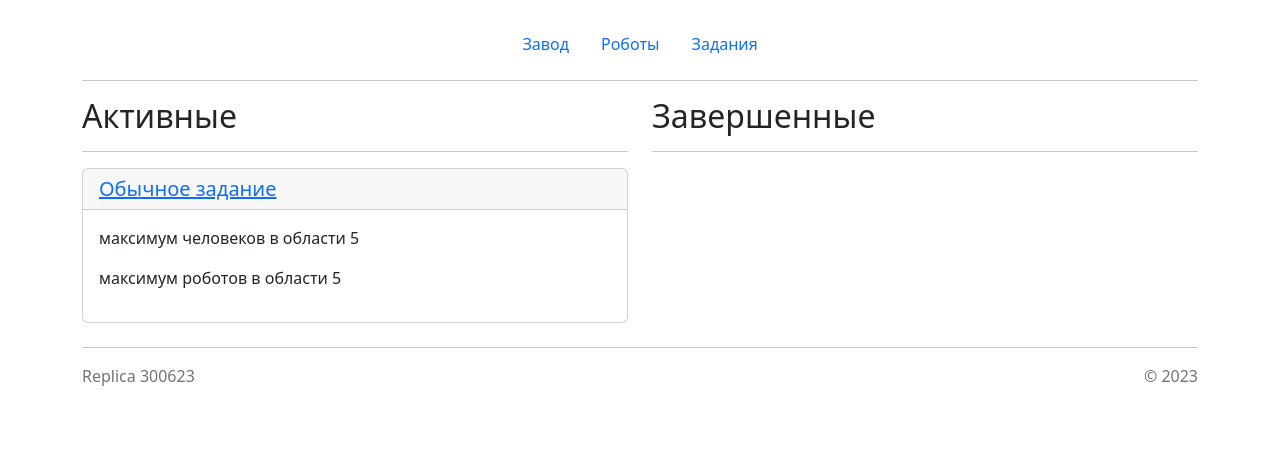
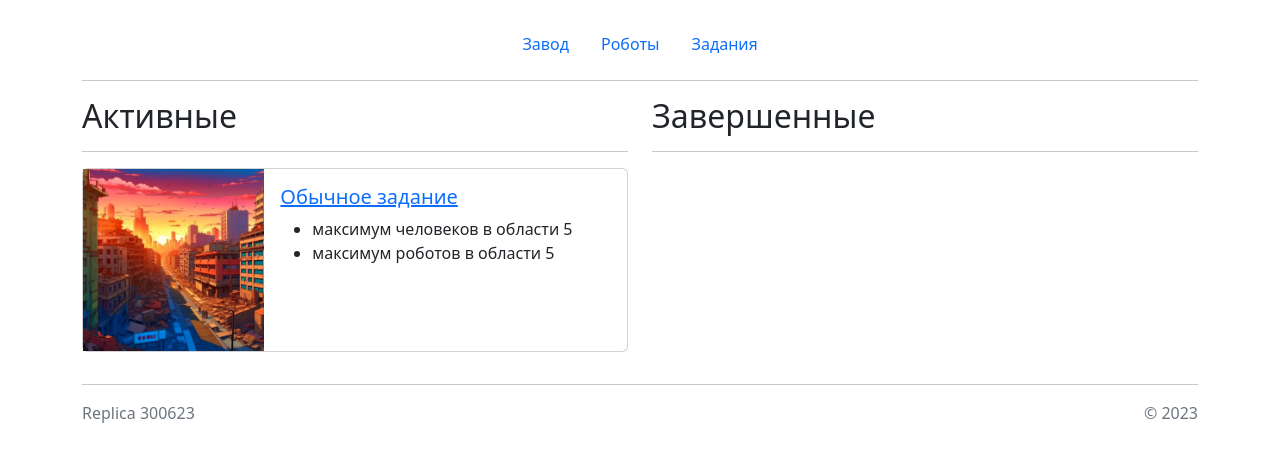
Before and after one commit to Jafte/autobattler, a Django app: page /raids/ in a window 1280 px wide. Shown: the part 57-519 px from the top of the page. Run offline with Django 4.2, Linux system fonts and the light colour scheme; the visitor is signed in with stand-in values (Sample User, id 1); data comes from the database, SQL or seed files in the repository.

Commit message:
update ui

```diff
--- a/app/templates/raids/list.html
+++ b/app/templates/raids/list.html
@@ -1,4 +1,6 @@
 {% extends  'base.html' %}
+
+{% load static %}
 
 {% block main %}
     <div class="row justify-content-center">
@@ -6,15 +8,24 @@
             <div class="h2">Активные</div>
             <hr/>
             {% for raid in new_raids %}
-                <div class="card my-2">
-                    <div class="h5 card-header">
+                <div class="card mb-3">
+                    <div class="row g-0">
+                        <div class="col-md-4 col-12">
+                            <img src="{% static 'img/raid-normal.png' %}" class="col-12" alt="...">
+                        </div>
+                        <div class="col-md-8 col-12">
+                            <div class="card-body">
+                                <h5 class="card-title">
                                     <a href="{% url 'raids-detail' pk=raid.pk %}">
                                         {{ raid.rules.title }}
                                     </a>
+                                </h5>
+                                <ul class="card-text">
+                                    <li>максимум человеков в области {{ raid.rules.max_bots }}</li>
+                                    <li>максимум роботов в области {{ raid.rules.max_players }}</li>
+                                </ul>
                             </div>
-                    <div class="card-body">
-                        <p>максимум человеков в области {{ raid.rules.max_bots }}</p>
-                        <p>максимум роботов в области {{ raid.rules.max_players }}</p>
+                        </div>
                     </div>
                 </div>
             {% endfor %}
@@ -23,17 +34,24 @@
             <div class="h2">Завершенные</div>
             <hr/>
             {% for raid in finished_raids %}
-                <div class="card my-2">
-                    <div class="h5 card-header">
+                <div class="card mb-3">
+                    <div class="row g-0">
+                        <div class="col-md-4 col-12">
+                            <img src="{% static 'img/raid-normal.png' %}" class="col-12" alt="...">
+                        </div>
+                        <div class="col-md-8 col-12">
+                            <div class="card-body">
+                                <h5 class="card-title">
                                     <a href="{% url 'raids-detail' pk=raid.pk %}">
                                         {{ raid.rules.title }} #{{ raid.pk }}
                                     </a>
-                    </div>
-                    <div class="card-body">
-                        <ul>
+                                </h5>
+                                <ul class="card-text">
                                     <li>человеков {{ raid.bots|length }}</li>
                                     <li>роботов {{ raid.users|length }}</li>
                                 </ul>
+                            </div>
+                        </div>
                     </div>
                 </div>
             {% endfor %}
--- a/raids/views.py
+++ b/raids/views.py
@@ -42,6 +42,11 @@ class RaidSessionPage(LoginRequiredMixin, TemplateView):
             context["raid"] = UserRaid.objects.get(pk=kwargs["pk"])
         except UserRaid.DoesNotExist:
             raise Http404("Raid does not exist")
+        context["persons"] = UserPerson.objects.filter(
+            user=self.request.user, status=PersonStatus.ALIVE
+        ).exclude(
+            raid_session=context["raid"]
+        )
         return context
 
 
```
Also changed, not shown: app/templates/persons/detail.html (+11 -29 lines), app/templates/persons/list.html (+6 -1 lines), app/templates/raids/detail.html (+40 -12 lines), app/static/img/raid-normal.png (added). Lines whose indentation alone changed are shown as unchanged.
